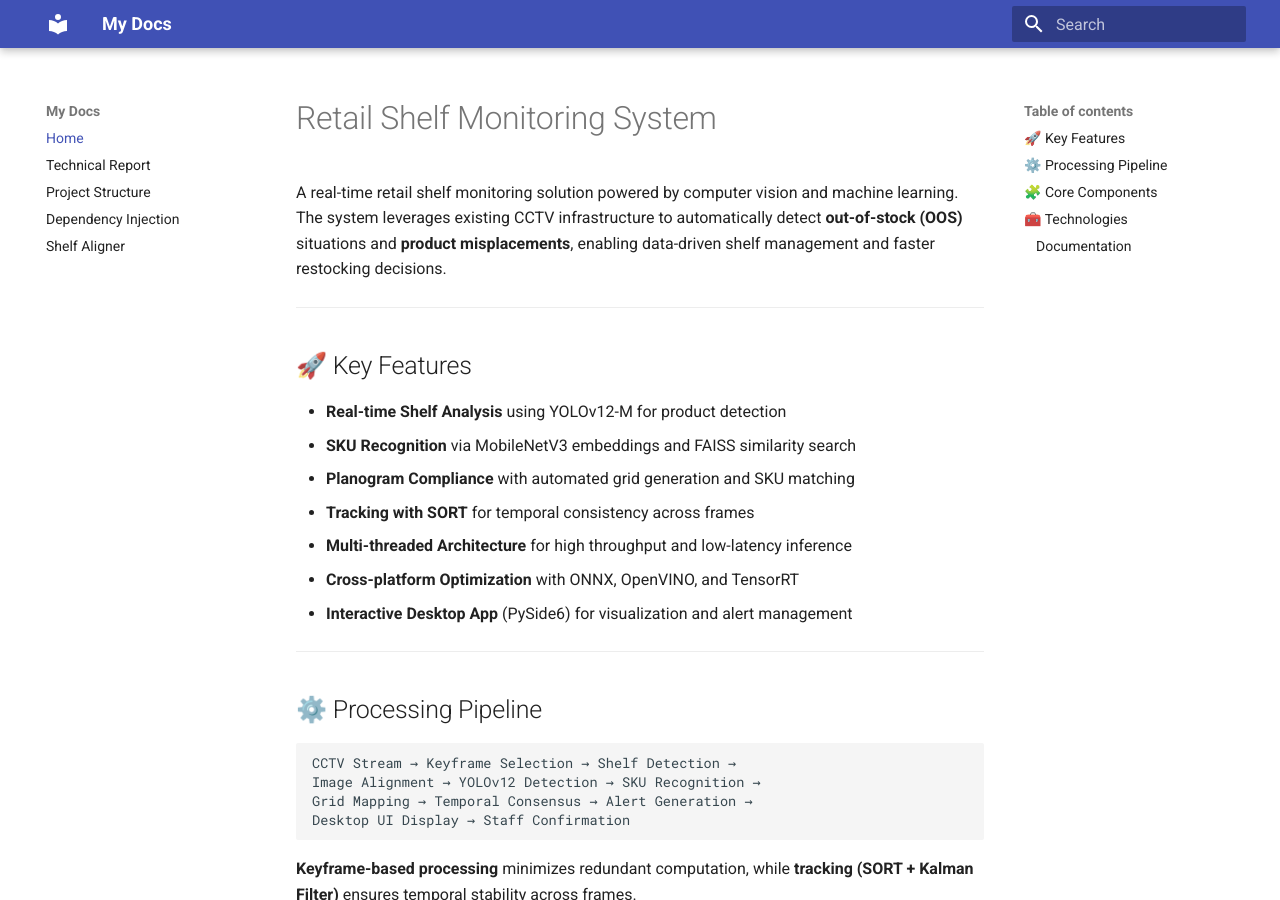
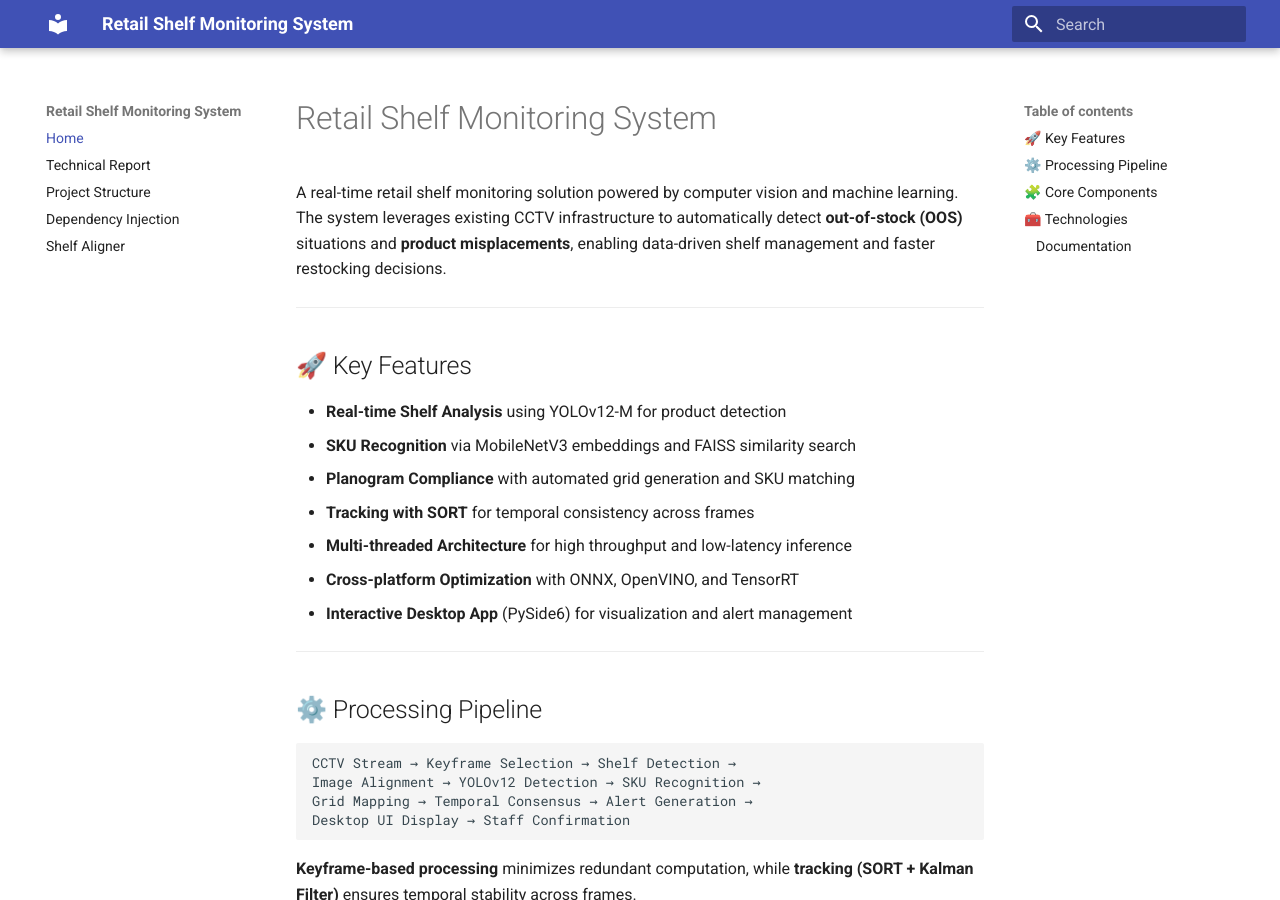
Before and after one commit to Alijanloo/Retail-Shelf-Monitoring, an MkDocs documentation site: the page built from docs/index.md, in a window 1280 px wide and 900 px high. Built offline with MkDocs 1.6.1 and Material for MkDocs 9.7.7, drawn with Linux system fonts in a browser that asks for light colours.

Commit message:
feat: update site name in mkdocs configuration

```diff
--- a/mkdocs.yml
+++ b/mkdocs.yml
@@ -1,4 +1,4 @@
-site_name: My Docs
+site_name: Retail Shelf Monitoring System
 theme:
   name: material
 
```
